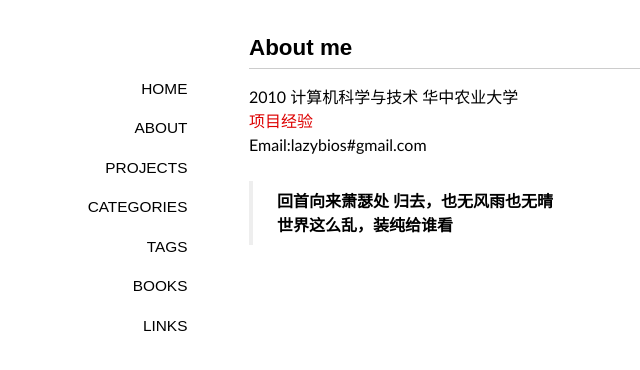
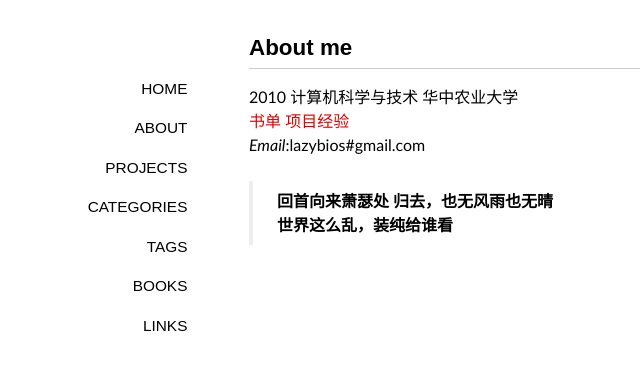
Before and after one commit to lazybios/lazybios.github.com, a Jekyll site: the page built from about/index.md, in a window 1280 px wide. Shown: the top 370 px of the page, without its empty margins (91-731 px from the left). Built offline with Jekyll 4.4.1, drawn with Linux system fonts in a browser that asks for light colours; some web fonts are replaced; Markdown is read by kramdown in place of the engine named in the settings; comment, search, counter and statistics services are not loaded.

Commit message:
update abouot index

```diff
--- a/about/index.md
+++ b/about/index.md
@@ -4,7 +4,8 @@ layout: page
 comments: true
 ---
 2010 计算机科学与技术 华中农业大学
+[书单](http://freshstu.com/books)
 [项目经验](http://freshstu.com/projects)
-Email:lazybios#gmail.com
+*Email*:lazybios#gmail.com
 > **回首向来萧瑟处  归去，也无风雨也无晴**
 **世界这么乱，装纯给谁看**
```
